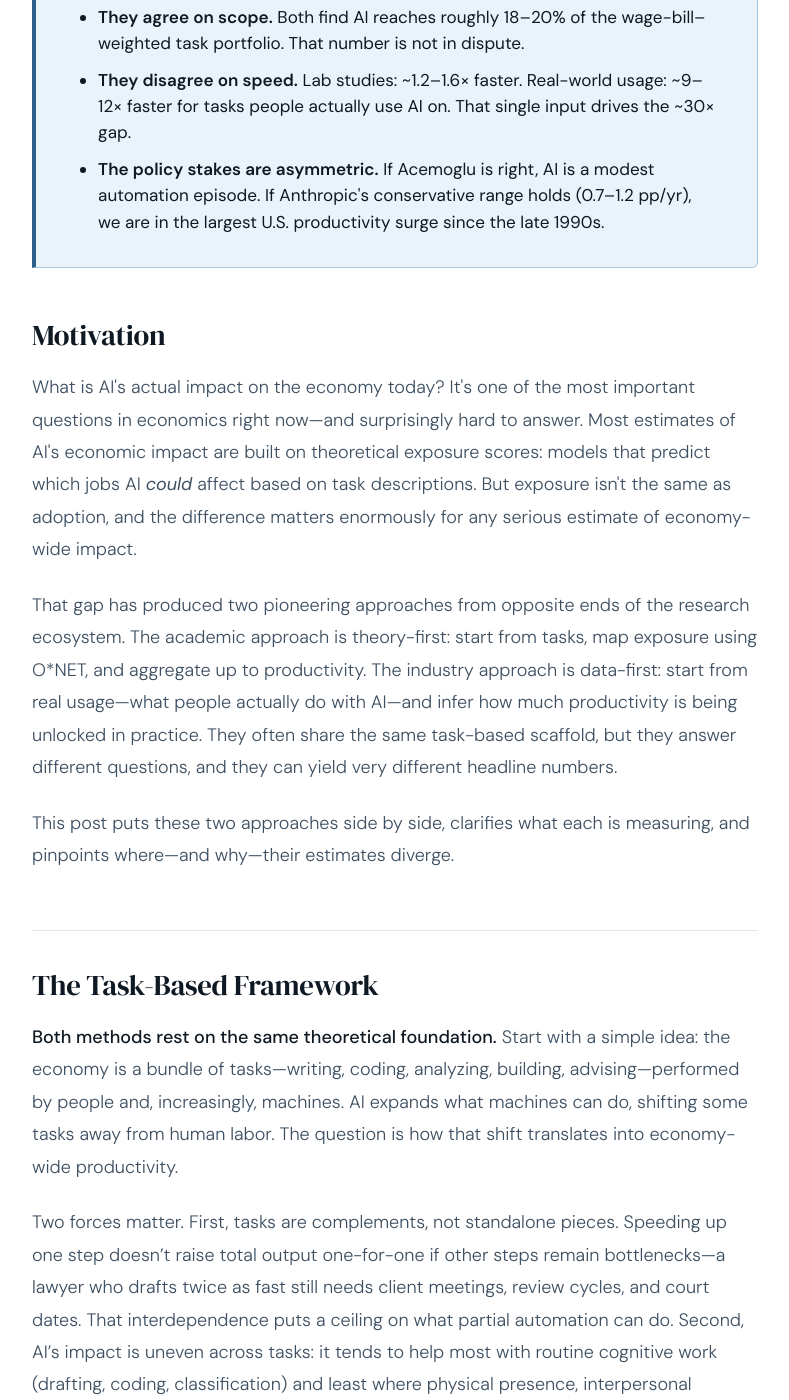
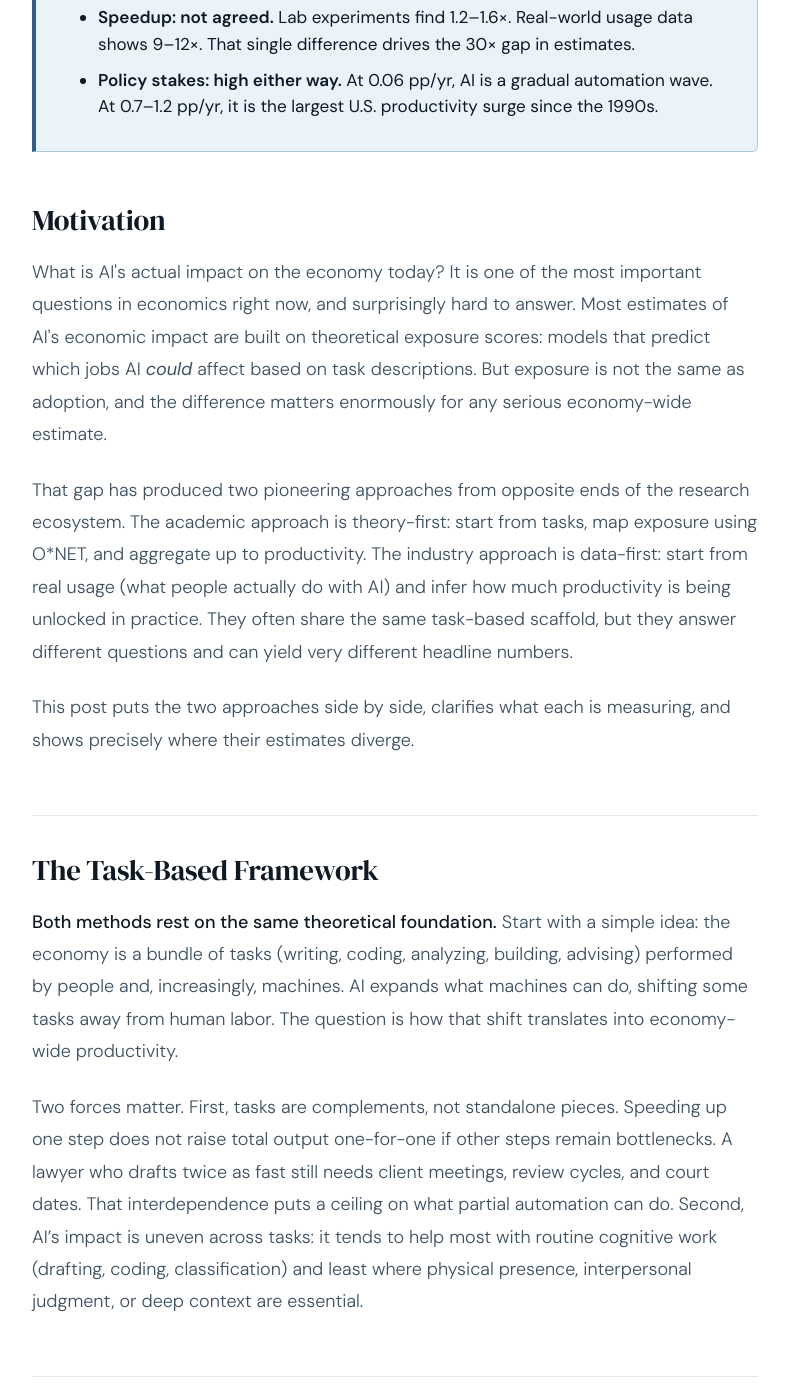
Before and after one commit to adhikars11/shadhikari, a Jekyll site: the page built from _posts/2026-03-01-macroeconomic-impact-of-ai.md, in a window 1280 px wide and 1400 px high, scrolled down 816 px. Shown: the whole window, without its empty margins (245-1034 px from the left). Built offline with Jekyll 4.4.1, drawn with Linux system fonts in a browser that asks for light colours; some of the changed text lies outside the part shown.

Commit message:
Remove all em dashes; tighten subtitle and takeaways
- Replace every em dash in prose with commas, colons, periods, or parentheses
- Subtitle: shortened to two plain sentences (same theorem / 30x apart)
- Takeaways: rewritten as three crisp label-value bullets (Scope / Speedup / Policy stakes)
- Contractions also standardized (don't -> do not, isn't -> is not, etc.)

Co-Authored-By: Claude Sonnet 4.6 <noreply@anthropic.com>

```diff
--- a/_posts/2026-03-01-macroeconomic-impact-of-ai.md
+++ b/_posts/2026-03-01-macroeconomic-impact-of-ai.md
@@ -121,7 +121,7 @@ permalink: /posts/2026/03/macroeconomic-impact-ai/
 <section class="hero">
   <span class="topic-tag">AI Economics</span>
   <h1>The AI Productivity Gap: Why Exposure and Usage Estimates Diverge</h1>
-  <p class="subtitle">Exposure-based academic estimates and usage-based industry estimates can diverge dramatically—even with the same task-based framework and aggregation. Here’s why (using Acemoglu 2024 vs. Anthropic’s Economic Index as a motivating example).</p>
+  <p class="subtitle">Same theorem, same task taxonomy, estimates 30&times; apart. What Acemoglu (2024) and Anthropic’s Economic Index actually disagree on.</p>
   <p class="meta">Shisham Adhikari <span>&middot;</span> March 1, 2026</p>
 </section>
 
@@ -132,9 +132,9 @@ permalink: /posts/2026/03/macroeconomic-impact-ai/
     <div class="takeaways">
       <span class="kicker">Key Takeaways</span>
       <ul>
-        <li><strong>They agree on scope.</strong> Both find AI reaches roughly 18–20% of the wage-bill–weighted task portfolio. That number is not in dispute.</li>
-        <li><strong>They disagree on speed.</strong> Lab studies: ~1.2–1.6× faster. Real-world usage: ~9–12× faster for tasks people actually use AI on. That single input drives the ~30× gap.</li>
-        <li><strong>The policy stakes are asymmetric.</strong> If Acemoglu is right, AI is a modest automation episode. If Anthropic's conservative range holds (0.7–1.2 pp/yr), we are in the largest U.S. productivity surge since the late 1990s.</li>
+        <li><strong>Scope: agreed.</strong> Both find AI reaches roughly 18–20% of total wages. Not the source of the gap.</li>
+        <li><strong>Speedup: not agreed.</strong> Lab experiments find 1.2–1.6×. Real-world usage data shows 9–12×. That single difference drives the 30× gap in estimates.</li>
+        <li><strong>Policy stakes: high either way.</strong> At 0.06 pp/yr, AI is a gradual automation wave. At 0.7–1.2 pp/yr, it is the largest U.S. productivity surge since the 1990s.</li>
       </ul>
     </div>
   </div>
@@ -143,17 +143,17 @@ permalink: /posts/2026/03/macroeconomic-impact-ai/
 
     <h2>Motivation</h2>
 
-<p>What is AI's actual impact on the economy today? It's one of the most important questions in economics right now—and surprisingly hard to answer. Most estimates of AI's economic impact are built on theoretical exposure scores: models that predict which jobs AI <em>could</em> affect based on task descriptions. But exposure isn't the same as adoption, and the difference matters enormously for any serious estimate of economy-wide impact.</p>
+<p>What is AI's actual impact on the economy today? It is one of the most important questions in economics right now, and surprisingly hard to answer. Most estimates of AI's economic impact are built on theoretical exposure scores: models that predict which jobs AI <em>could</em> affect based on task descriptions. But exposure is not the same as adoption, and the difference matters enormously for any serious economy-wide estimate.</p>
 
-<p>That gap has produced two pioneering approaches from opposite ends of the research ecosystem. The academic approach is theory-first: start from tasks, map exposure using O*NET, and aggregate up to productivity. The industry approach is data-first: start from real usage—what people actually do with AI—and infer how much productivity is being unlocked in practice. They often share the same task-based scaffold, but they answer different questions, and they can yield very different headline numbers.</p>
+<p>That gap has produced two pioneering approaches from opposite ends of the research ecosystem. The academic approach is theory-first: start from tasks, map exposure using O*NET, and aggregate up to productivity. The industry approach is data-first: start from real usage (what people actually do with AI) and infer how much productivity is being unlocked in practice. They often share the same task-based scaffold, but they answer different questions and can yield very different headline numbers.</p>
 
-<p>This post puts these two approaches side by side, clarifies what each is measuring, and pinpoints where—and why—their estimates diverge.</p>
+<p>This post puts the two approaches side by side, clarifies what each is measuring, and shows precisely where their estimates diverge.</p>
 
     <h2>The Task-Based Framework</h2>
 
-<p><strong>Both methods rest on the same theoretical foundation.</strong> Start with a simple idea: the economy is a bundle of tasks—writing, coding, analyzing, building, advising—performed by people and, increasingly, machines. AI expands what machines can do, shifting some tasks away from human labor. The question is how that shift translates into economy-wide productivity.</p>
+<p><strong>Both methods rest on the same theoretical foundation.</strong> Start with a simple idea: the economy is a bundle of tasks (writing, coding, analyzing, building, advising) performed by people and, increasingly, machines. AI expands what machines can do, shifting some tasks away from human labor. The question is how that shift translates into economy-wide productivity.</p>
 
-<p>Two forces matter. First, tasks are complements, not standalone pieces. Speeding up one step doesn’t raise total output one-for-one if other steps remain bottlenecks—a lawyer who drafts twice as fast still needs client meetings, review cycles, and court dates. That interdependence puts a ceiling on what partial automation can do. Second, AI’s impact is uneven across tasks: it tends to help most with routine cognitive work (drafting, coding, classification) and least where physical presence, interpersonal judgment, or deep context are essential.</p>
+<p>Two forces matter. First, tasks are complements, not standalone pieces. Speeding up one step does not raise total output one-for-one if other steps remain bottlenecks. A lawyer who drafts twice as fast still needs client meetings, review cycles, and court dates. That interdependence puts a ceiling on what partial automation can do. Second, AI’s impact is uneven across tasks: it tends to help most with routine cognitive work (drafting, coding, classification) and least where physical presence, interpersonal judgment, or deep context are essential.</p>
 
     <h2>Hulten's Theorem</h2>
 
@@ -170,25 +170,25 @@ permalink: /posts/2026/03/macroeconomic-impact-ai/
   </span>
 </div>
 
-<p>Both the academic and industry approaches use this same theorem and the same task-based structure. The divergence comes from what gets plugged into “productivity gain per task,” and how it is aggregated. Acemoglu uses the linearized time-saved measure directly. Anthropic uses a more general form that aggregates log speedups across tasks—nearly identical when speedups are small, but much larger when speedups are big. At a 10&times; speedup, the linearized time-saved measure is 0.9, while log(10) &asymp; 2.3.</p>
+<p>Both approaches use this same theorem and the same task-based structure. The divergence comes from what gets plugged into “productivity gain per task” and how it is aggregated. Acemoglu uses the linearized time-saved measure directly. Anthropic uses a more general form that aggregates log speedups across tasks. The two are nearly identical when speedups are small, but diverge substantially when speedups are large. At a 10&times; speedup, the linearized measure gives 0.9 while the log form gives 2.3.</p>
 
     <h2>Where the Two Estimates Diverge</h2>
 
     <h3>How broadly does AI reach?</h3>
 
-    <p>Both studies find that AI-capable tasks account for roughly 18–20% of total wages paid across the economy. Acemoglu asks which tasks a current AI model can do in principle; Anthropic looks at which tasks workers actually use Claude for. They measure different things—potential versus actual reach—and land at nearly the same number. This is not where the two estimates diverge.</p>
+    <p>Both studies find that AI-capable tasks account for roughly 18–20% of total wages paid across the economy. Acemoglu asks which tasks a current AI model can do in principle; Anthropic looks at which tasks workers actually use Claude for. They measure different things (potential versus actual reach) and land at nearly the same number. Scope is not where the two estimates diverge.</p>
 
     <h3>How much does AI help when it's used?</h3>
 
-    <p>This is where the gap opens up—and it's large.</p>
+    <p>This is where the gap opens up, and it is large.</p>
 
-    <p>Acemoglu draws on two carefully run experiments from 2022–2023. In one, professional writers using GPT-4 finished tasks about 40% faster than those working without it. In another, call-center workers with an AI tool resolved 14% more issues per hour. Averaging those two studies, AI cuts task time by roughly 27%—or put differently, a task that took an hour now takes about 45 minutes.</p>
+    <p>Acemoglu draws on two carefully run experiments from 2022–2023. In one, professional writers using GPT-4 finished tasks about 40% faster than those working without it. In another, call-center workers with an AI tool resolved 14% more issues per hour. Averaging those two studies, AI cuts task time by roughly 27%, meaning a task that took an hour now takes about 45 minutes.</p>
 
-    <p>Anthropic's data tells a very different story. For each task that appears in Claude usage, the model estimates how long the task would take a professional without AI (in hours) and how long it actually took with Claude in the conversation (in minutes). Across thousands of tasks, Anthropic finds that what took an hour without AI takes around 6–7 minutes with it—speedups of 9–12×. That difference, multiplied across the same 18–20% slice of the wage bill, produces almost the entire gap in headline estimates.</p>
+    <p>Anthropic's data tells a very different story. For each task that appears in Claude usage, the model estimates how long the task would take a professional without AI (in hours) and how long it actually took with Claude in the conversation (in minutes). Across thousands of tasks, Anthropic finds speedups of 9–12×: what took an hour without AI takes around 6–7 minutes with it. That difference, multiplied across the same 18–20% slice of the wage bill, produces almost the entire gap in headline estimates.</p>
 
     <h3>Is cost-effectiveness assumed?</h3>
 
-    <p>Acemoglu applies a discount: even where AI can do a task, he estimates only about 1 in 4 such tasks are cheap enough—given current wages and AI subscription prices—for workers to actually use it. Anthropic doesn't apply this discount explicitly. The reasoning: if workers are already using Claude for a task, they've already decided it's worth it. When Anthropic's analysts do adjust—accounting for tasks where Claude fails, and for tasks that become bottlenecks when only some steps are automated—the estimate narrows from 1.8 to 0.7–1.2 pp/yr.</p>
+    <p>Acemoglu applies a discount: even where AI can do a task, only about 1 in 4 such tasks are cheap enough, given current wages and AI subscription prices, for workers to actually use it. Anthropic does not apply this discount explicitly. The reasoning: if workers are already using Claude for a task, they have already decided it is worth it. When Anthropic's analysts do adjust, accounting for tasks where Claude fails and for bottlenecks that arise when only some steps are automated, the estimate narrows from 1.8 to 0.7–1.2 pp/yr.</p>
 
     <h2>The Numbers Side by Side</h2>
 
@@ -243,17 +243,17 @@ permalink: /posts/2026/03/macroeconomic-impact-ai/
 
     <h2>Why Are the Speedups So Different?</h2>
 
-    <p>The honest answer is that we don't know—but three explanations are probably all partially right. The most straightforward is <strong>selection</strong>. People use Claude for tasks where they expect it to help. If workers naturally lean toward their AI's strengths, the tasks that show up in usage data will be the ones where AI performs best. Controlled experiments sidestep this by randomly assigning tasks, including the hard ones where AI underperforms.</p>
+    <p>The honest answer is that we do not know yet, but three explanations are probably all partially right. The most straightforward is <strong>selection</strong>. People use Claude for tasks where they expect it to help. If workers naturally lean toward their AI's strengths, the tasks that show up in usage data will be the ones where AI performs best. Controlled experiments sidestep this by randomly assigning tasks, including the hard ones where AI underperforms.</p>
 
-    <p>A second issue is <strong>self-reporting</strong>: Anthropic's speedup estimates come from asking Claude to judge how long tasks take with and without AI assistance. An AI system evaluating its own contribution is not an independent auditor. Third—and most hopeful—<strong>models may have genuinely improved</strong>. The experiments Acemoglu relies on used GPT-4 in 2022–2023. Anthropic's data reflects Claude in late 2025. If frontier AI capabilities have grown substantially in that time (and most benchmarks suggest they have), part of the speedup gap could be real. That would mean the true productivity impact sits somewhere between the two estimates—not at either extreme.</p>
+    <p>A second issue is <strong>self-reporting</strong>: Anthropic's speedup estimates come from asking Claude to judge how long tasks take with and without AI assistance. An AI system evaluating its own contribution is not an independent auditor. Third, and perhaps most hopeful: <strong>models may have genuinely improved</strong>. The experiments Acemoglu relies on used GPT-4 in 2022–2023. Anthropic's data reflects Claude in late 2025. If frontier AI capabilities have grown substantially in that time (and most benchmarks suggest they have), part of the speedup gap could be real. That would mean the true productivity impact sits somewhere between the two estimates, not at either extreme.</p>
 
     <h2>Conclusion</h2>
 
-    <p>Two careful analyses—same theorem, same task taxonomy—produce estimates that differ by roughly 30×. The theorem is not in dispute. The scope of AI's reach is not in dispute. The gap sits almost entirely in a single question: when AI handles a task, how much faster does it get done?</p>
+    <p>Two careful analyses, using the same theorem and the same task taxonomy, produce estimates that differ by roughly 30×. The theorem is not in dispute. The scope of AI's reach is not in dispute. The gap sits almost entirely in a single question: when AI handles a task, how much faster does it get done?</p>
 
-    <p>The stakes are high because the two answers point in very different directions. If Acemoglu is right, AI's economic disruption is real but gradual—comparable in pace to earlier waves of automation, manageable with existing workforce and education policy. If Anthropic's conservative range (0.7–1.2 pp/yr) is right, we are in the early stages of a productivity acceleration that would rival the entire IT revolution of the 1990s compressed into a few years. The standard policy toolkit would be undersized by an order of magnitude.</p>
+    <p>The stakes are high because the two answers point in very different directions. If Acemoglu is right, AI's economic disruption is real but gradual, comparable in pace to earlier waves of automation and manageable with existing workforce policy. If Anthropic's conservative range (0.7–1.2 pp/yr) is right, we are in the early stages of a productivity acceleration that would rival the entire IT revolution of the 1990s compressed into a few years. The standard policy toolkit would be undersized by an order of magnitude.</p>
 
-    <p>The most important thing both estimates agree on: AI already reaches deep into the economy's task portfolio. The question is entirely what it does when it gets there. Settling that requires the experiment that doesn't yet exist—a large, randomized study on current frontier models, using the full range of tasks workers actually bring to AI today. Until then, the gap between these two estimates is itself the most informative number we have.</p>
+    <p>The most important thing both estimates agree on: AI already reaches deep into the economy's task portfolio. The question is entirely what it does when it gets there. Settling that requires the experiment that does not yet exist: a large, randomized study on current frontier models, using the full range of tasks workers actually bring to AI today. Until then, the gap between these two estimates is itself the most informative number we have.</p>
 
   </div>
 
@@ -276,10 +276,10 @@ permalink: /posts/2026/03/macroeconomic-impact-ai/
   <p style="font-family: var(--mono); font-size: 0.82rem; padding: 0.5rem 1rem; background: var(--surface); border: 1px solid var(--rule); border-radius: 4px; margin-bottom: 1rem;">
     speedup = (human-only time &times; 60) / human-with-AI time
   </p>
-  <p>A task taking 1 hour alone and 10 minutes with AI gives a speedup of 6&times;. This is confirmed by Anthropic directly in their report: "reducing a 1 hour task to 10 minutes would give a 6x speedup." Across the tasks in their January 2026 data with at least 200 observations, the mean speedup is in the range of 9&ndash;12&times; depending on task complexity. The threshold of 200 observations is chosen to replicate their earlier results and to avoid inflating the aggregate by including very rare tasks with noisy speedup estimates. Without the threshold, the implied productivity gain would be around 5 pp/yr—much higher than their headline figure.</p>
+  <p>A task taking 1 hour alone and 10 minutes with AI gives a speedup of 6&times;. This is confirmed by Anthropic directly in their report: "reducing a 1 hour task to 10 minutes would give a 6x speedup." Across the tasks in their January 2026 data with at least 200 observations, the mean speedup is in the range of 9&ndash;12&times; depending on task complexity. The threshold of 200 observations is chosen to replicate their earlier results and to avoid inflating the aggregate by including very rare tasks with noisy speedup estimates. Without the threshold, the implied productivity gain would be around 5 pp/yr, much higher than their headline figure.</p>
 
   <h3>C. The Sep 2025 AEI Usage-Concentration Exercise</h3>
-  <p>An earlier version of this analysis used the September 2025 AEI release, which reports <code>aei_usage_pct</code>: each O*NET task's share of total Claude interactions summing to 100%. This is a <em>concentration</em> measure, not an intensity measure—it records market share, not per-occupation task penetration. When aggregated to the occupation level and plugged into Hulten's s&#772;<sub>A</sub> slot, the result is a GDP-weighted share of about 0.25%, roughly 75 times smaller than the exposure index. The resulting TFP estimate of 0.04% reflects the structural mismatch between a concentration measure and an intensity slot, not any substantive finding about AI's economic impact. The January 2026 release resolves this by providing task-level speedup data that can be properly aggregated.</p>
+  <p>An earlier version of this analysis used the September 2025 AEI release, which reports <code>aei_usage_pct</code>: each O*NET task's share of total Claude interactions summing to 100%. This is a <em>concentration</em> measure, not an intensity measure: it records market share, not per-occupation task penetration. When aggregated to the occupation level and plugged into Hulten's s&#772;<sub>A</sub> slot, the result is a GDP-weighted share of about 0.25%, roughly 75 times smaller than the exposure index. The resulting TFP estimate of 0.04% reflects the structural mismatch between a concentration measure and an intensity slot, not any substantive finding about AI's economic impact. The January 2026 release resolves this by providing task-level speedup data that can be properly aggregated.</p>
 
   <h3>D. Data Sources</h3>
   <ul>
```
